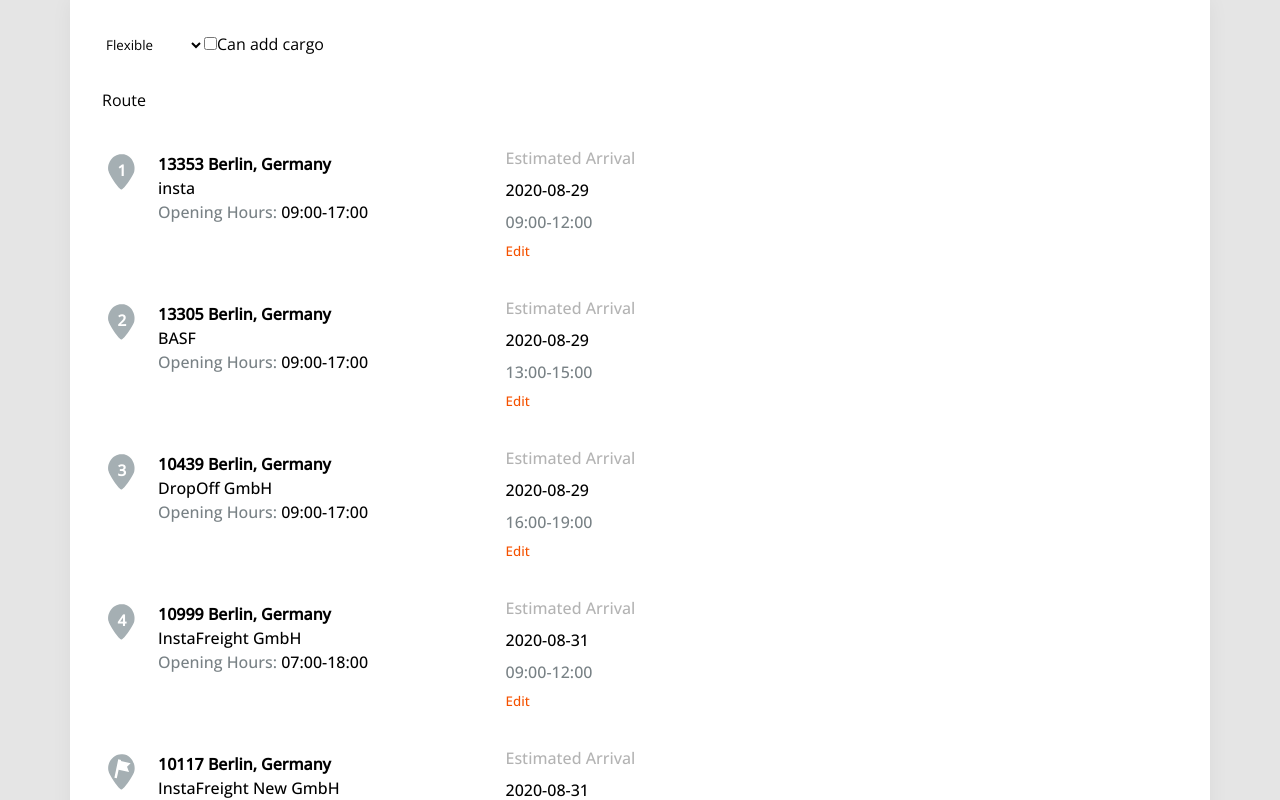
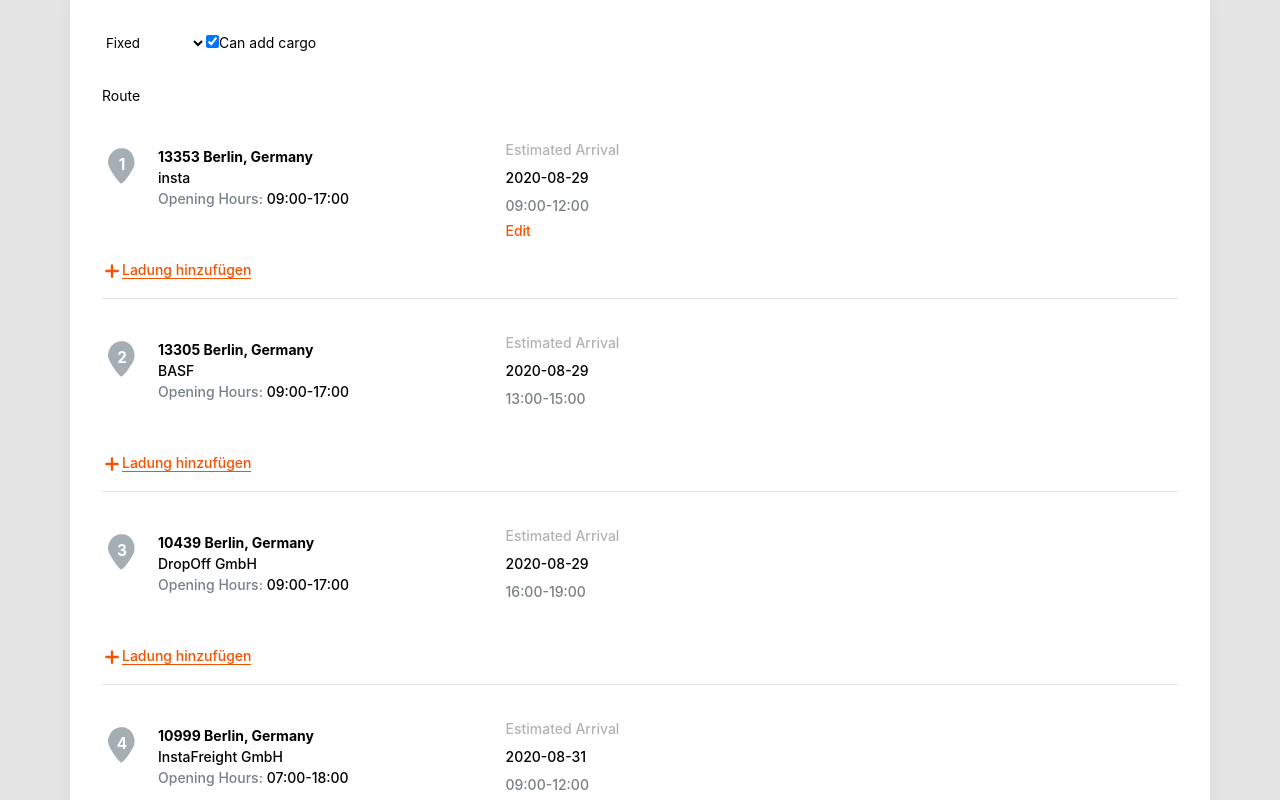
Before and after one commit to supacode/router-app, a React (Create React App) app: page / in a window 1280 px wide. Shown: the top 800 px of the page. Built offline with nearby package versions, Linux system fonts and the light colour scheme.

Commit message:
RouteItem stylesheet update

```diff
--- a/src/App/App.scss
+++ b/src/App/App.scss
@@ -1,10 +1,10 @@
 @import '../assets/scss/variables';
 @import '../assets/scss/reset';
-@import url('https://fonts.googleapis.com/css2?family=Open+Sans:ital,wght@0,300;0,400;0,500;1,400;1,500&display=swap');
 
 body {
   font-family: $font-family-primary;
   background: $grey-light;
+  font-size: $font-size-small;
   line-height: $line-height-base;
 }
 
--- a/src/App/App.tsx
+++ b/src/App/App.tsx
@@ -6,8 +6,8 @@ import './App.scss';
 
 export const App: React.FC = () => {
   const [schedulingStrategy, setSchedulingStrategy] =
-    useState<ScheduleStrategy>(ScheduleStrategy.Flexible);
-  const [canAddCargo, setCanAddCargo] = useState<boolean>(false);
+    useState<ScheduleStrategy>(ScheduleStrategy.Fixed);
+  const [canAddCargo, setCanAddCargo] = useState<boolean>(true);
 
   const schedulingStrategyHandler = (
     evt: React.ChangeEvent<HTMLSelectElement>,
--- a/src/assets/scss/base/_fonts.scss
+++ b/src/assets/scss/base/_fonts.scss
@@ -1,6 +1,6 @@
 // Font
-$font-family-primary: 'Open sans', -apple-system, BlinkMacSystemFont, 'Segoe UI',
-  Roboto, Oxygen, Ubuntu, Cantarell, 'Helvetica Neue', sans-serif;
+$font-family-primary: -apple-system, BlinkMacSystemFont, 'Segoe UI', Roboto,
+  Oxygen, Ubuntu, Cantarell, 'Helvetica Neue', sans-serif;
 
 // Font weight
 $font-weight-light: 300;
@@ -10,3 +10,10 @@ $font-weight-bolder: 700;
 
 $line-height-base: 1.5;
 $line-height-2: 2;
+
+// Font size
+$font-size-xsmall: 12px;
+$font-size-small: 14px;
+$font-size-medium: 24px;
+$font-size-large: 44px;
+$font-size-xlarge: 60px;
--- a/src/components/AddCargoForm/AddCargoForm.scss
+++ b/src/components/AddCargoForm/AddCargoForm.scss
@@ -3,9 +3,8 @@
 .form {
   display: flex;
   animation: slideUp 0.4s ease-out;
-  border: 1px solid $grey-light;
+  border-top: 1px solid $grey-light;
   border-width: 1px 0;
-  padding-bottom: $spacing-16;
   flex-direction: column;
   margin: $spacing-32 0;
 
@@ -55,7 +54,7 @@
   }
 
   &__separator {
-    background: $grey-light;
+    backgr-tpborder-topound: $grey-light;
     width: 1px;
     display: none;
 
@@ -69,14 +68,14 @@
     justify-content: flex-end;
     align-self: flex-end;
     background: $white;
-    margin-bottom: -$spacing-32;
+    margin-bottom: -$spacing-40;
   }
 
   &__btn {
     margin-left: $spacing-32;
     font-weight: $font-weight-bold;
     color: $grey;
-    font-size: $spacing-16;
+    font-size: $font-weight-normal;
     padding: $spacing-4 0;
   }
 
--- a/src/components/AddCargoForm/AddCargoForm.tsx
+++ b/src/components/AddCargoForm/AddCargoForm.tsx
@@ -1,30 +1,22 @@
-import { useCallback } from 'react';
 import { Button } from '../Base/Button';
 import { Input } from '../Base/Input';
 import { Select } from '../Base/Select/Select';
 import './AddCargoForm.scss';
 
 type AddCargoFormProps = {
-  cancelHandler?: () => void;
+  onCancel: () => void;
 };
 
-export const AddCargoForm: React.FC<AddCargoFormProps> = ({
-  cancelHandler,
-}) => {
-  const cancelHandlerCallback = useCallback(() => {
-    cancelHandler && cancelHandler();
-  }, [cancelHandler]);
+export const AddCargoForm: React.FC<AddCargoFormProps> = ({ onCancel }) => {
+  const onSubmitHandler = (evt: any) => {
+    evt.preventDefault();
+    // Out of scope
 
-  const onSubmitHandler = useCallback(
-    (evt: React.FormEvent<HTMLFormElement>) => {
-      evt.preventDefault();
-      // Out of scope
-    },
-    [],
-  );
+    console.log(evt);
+  };
 
   return (
-    <form className="form" onSubmit={(e) => onSubmitHandler}>
+    <form className="form" onSubmit={onSubmitHandler}>
       <legend className="form__title">Cargo Item</legend>
 
       <div className="form__form-group form__form-group--first-row">
@@ -57,15 +49,16 @@ export const AddCargoForm: React.FC<AddCargoFormProps> = ({
         <Button
           variant="tertiary"
           className="form__btn"
+          type="button"
+          onClick={onCancel}
           text="Cancel"
-          onClick={cancelHandlerCallback}
         />
 
         <Button
           variant="primary"
+          type="submit"
           text="Save"
           className="form__btn form__cta"
-          onClick={cancelHandlerCallback}
         />
       </div>
     </form>
--- a/src/components/Base/Button/Button.scss
+++ b/src/components/Base/Button/Button.scss
@@ -2,6 +2,7 @@
 
 .button {
   font-weight: $font-weight-bold;
+  font-size: $font-size-small;
   transition: 0.4s ease-out;
 
   &:hover {
--- a/src/components/Base/Select/Select.tsx
+++ b/src/components/Base/Select/Select.tsx
@@ -3,7 +3,7 @@ import './Select.scss';
 type SelectProps = {
   id: string;
   label?: string;
-  onChangeHandler?: (e: React.ChangeEvent<HTMLSelectElement>) => void;
+  onChangeHandler?: (evt: React.ChangeEvent<HTMLSelectElement>) => void;
   children: React.ReactNode;
 };
 
--- a/src/components/Base/ToggleButton/ToggleButton.scss
+++ b/src/components/Base/ToggleButton/ToggleButton.scss
@@ -12,5 +12,6 @@
 
   &__btn {
     color: $accent-color;
+    border-bottom: 1px solid $accent-color;
   }
 }
--- a/src/components/RouteItem/RouteItem.scss
+++ b/src/components/RouteItem/RouteItem.scss
@@ -2,6 +2,8 @@
 
 .route-item {
   margin-bottom: $spacing-40;
+  border-bottom: 1px solid $grey-light;
+
   @include slideUp($spacing-2, 0.5s);
 
   &__icon {
@@ -27,7 +29,6 @@
     display: flex;
     margin-top: $spacing-16;
     color: $accent-color;
-    font-weight: 450;
     font-size: $spacing-16;
     align-items: center;
     width: 100%;
@@ -38,15 +39,16 @@
       position: relative;
       z-index: $z-index-1;
     }
+  }
 
-    &::after {
-      content: '';
-      background: $grey-light;
-      pointer-events: none;
-      width: 80%;
-      height: 1px;
-      right: 0;
-      position: absolute;
+  .toggle-button__wrapper {
+    margin: $spacing-12 0;
+    .toggle-button {
+      width: max-content;
+      background: $white;
+      position: relative;
+      z-index: $z-index-2;
+      padding-right: $spacing-14;
     }
   }
 }
--- a/src/components/RouteItem/RouteItem.tsx
+++ b/src/components/RouteItem/RouteItem.tsx
@@ -42,7 +42,7 @@ export const RouteItem: React.FC<RouteItemProps> = ({
 
   // Toggle schedule form visibility on button toggle
   const setIsAddingCargoHandler = () => {
-    setIsAddingCargo(!isAddingCargo);
+    setIsAddingCargo(true);
   };
 
   const onScheduleFormSave = (schedule: Schedule) => {
@@ -52,6 +52,10 @@ export const RouteItem: React.FC<RouteItemProps> = ({
 
   const onScheduleFormCancel = () => {
     setIsEditingSchedule(false);
+  };
+
+  const onCargoFormCancel = () => {
+    setIsAddingCargo(false);
   };
 
   // Custom hook that handles logic for schedule form visibility,
@@ -98,17 +102,17 @@ export const RouteItem: React.FC<RouteItemProps> = ({
       </div>
 
       <div className="route-item__details">
-        {canAddCargo && (
-          <ToggleButton
-            onClick={setIsAddingCargoHandler}
-            isActive={!isAddingCargo}
-            text={'Ladung hinzufügen'}
-          />
+        {canAddCargo && !isAddingCargo && (
+          <div className="toggle-button__wrapper">
+            <ToggleButton
+              onClick={setIsAddingCargoHandler}
+              isActive={!isAddingCargo}
+              text={'Ladung hinzufügen'}
+            />
+          </div>
         )}
 
-        {isAddingCargo && (
-          <AddCargoForm cancelHandler={setIsAddingCargoHandler} />
-        )}
+        {isAddingCargo && <AddCargoForm onCancel={onCargoFormCancel} />}
       </div>
     </div>
   );
```
